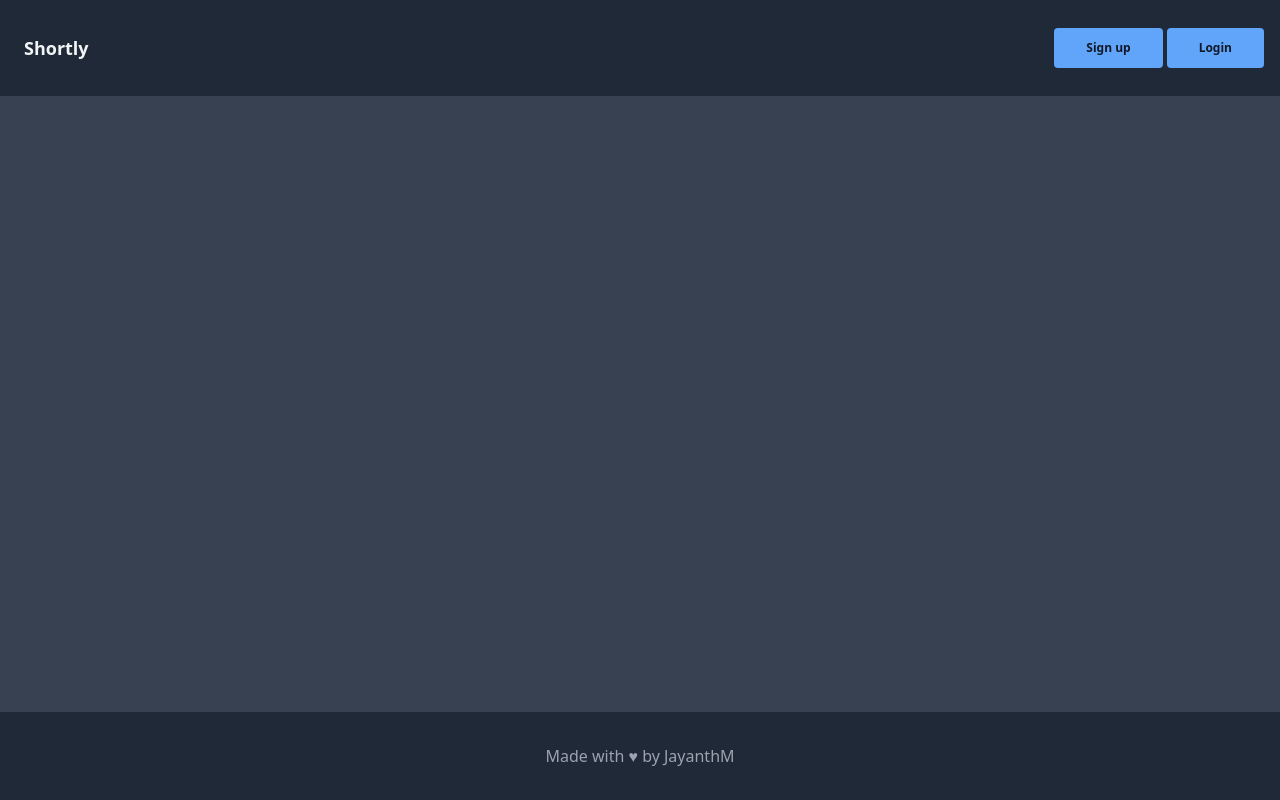
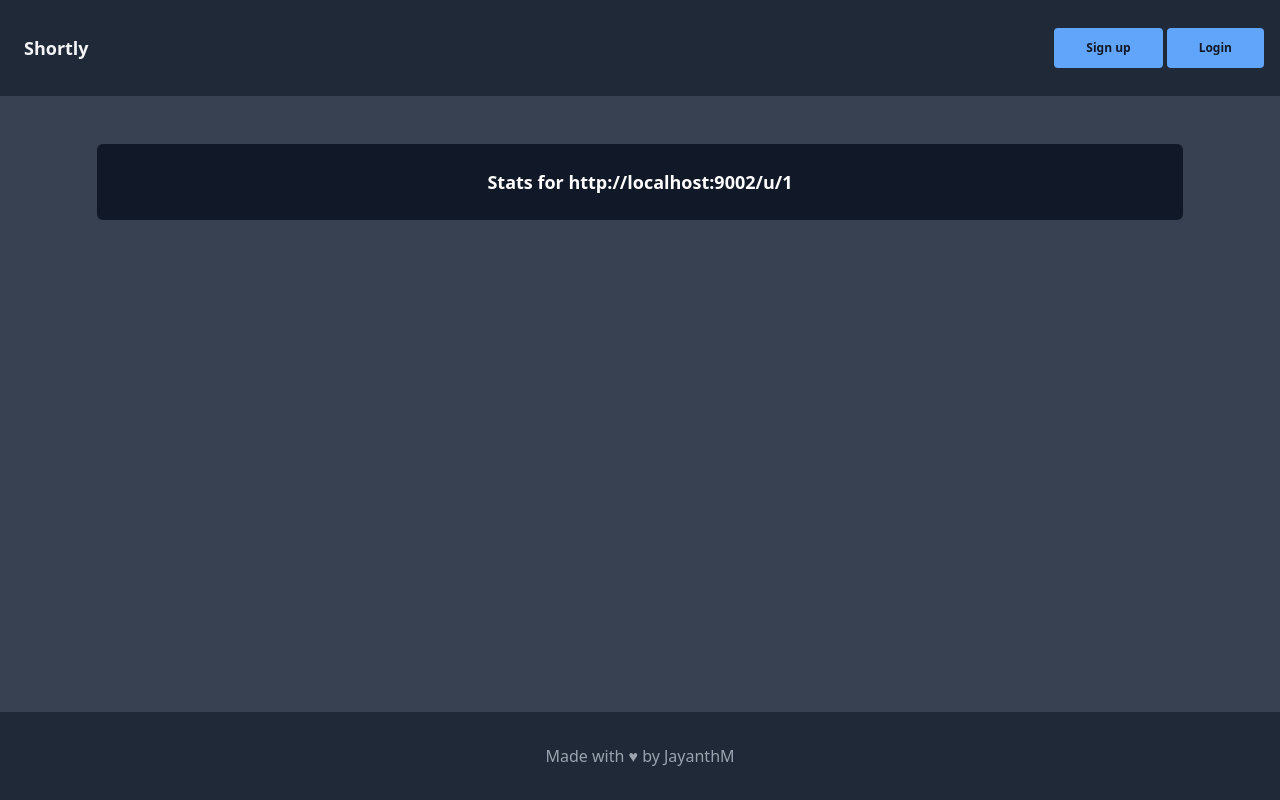
Before and after one commit to jmadupalli/shortly, a React (Vite) app in the folder frontend/: page /stats/1 in a window 1280 px wide. Built offline with nearby package versions, Linux system fonts and the light colour scheme.

Commit message:
Add Stats component

```diff
--- a/frontend/src/App.tsx
+++ b/frontend/src/App.tsx
@@ -5,6 +5,7 @@ import Footer from "./components/Footer";
 import Home from "./components/pages/Home";
 import Login from "./components/pages/Login";
 import Register from "./components/pages/Register";
+import Stats from "./components/pages/Stats";
 
 function App() {
   return (
@@ -15,6 +16,7 @@ function App() {
           <div className="grow bg-gray-700 p-6 lg:p-12">
             <Routes>
               <Route path="/" element={<Home />} />
+              <Route path="/stats/:code" element={<Stats />} />
               <Route path="/login" element={<Login />} />
               <Route path="/register" element={<Register />} />
             </Routes>
--- a/frontend/src/components/ShortlyRow.tsx
+++ b/frontend/src/components/ShortlyRow.tsx
@@ -1,3 +1,4 @@
+import { useNavigate } from "react-router-dom";
 import { useDeleteShortMutation } from "../redux/features/shortlyApi";
 import Spinner from "./Spinner";
 
@@ -14,6 +15,7 @@ const ShortlyRow = ({
 }) => {
   const [deleteShort, result] = useDeleteShortMutation();
   const shortURL = import.meta.env.VITE_API_URL + "/" + shortCode;
+  const navigate = useNavigate();
 
   const handleDelete = () => {
     deleteShort(shortCode);
@@ -38,6 +40,12 @@ const ShortlyRow = ({
         <p>{new Date(created).toLocaleString()}</p>
       </td>
       <td className="p-3">
+        <button
+          onClick={() => navigate("/stats/" + shortCode)}
+          className="m-1 rounded-md px-3 py-1 font-semibold dark:dark:bg-blue-400 dark:dark:text-gray-900"
+        >
+          Stats
+        </button>
         {result.isLoading ? (
           <Spinner />
         ) : (
--- /dev/null
+++ b/frontend/src/components/pages/Stats.tsx
@@ -0,0 +1,15 @@
+import { useParams } from "react-router-dom";
+
+const Stats = () => {
+  const { code: shortCode } = useParams();
+  const shortURL = import.meta.env.VITE_API_URL + "/" + shortCode;
+  return (
+    <>
+      <div className="m-auto mb-3 w-full rounded-md bg-gray-900 p-6 text-center text-lg font-bold text-white lg:w-11/12">
+        Stats for {shortURL}
+      </div>
+    </>
+  );
+};
+
+export default Stats;
--- a/frontend/src/redux/features/shortlyApi.ts
+++ b/frontend/src/redux/features/shortlyApi.ts
@@ -27,6 +27,9 @@ export const shortlyApi = createApi({
       query: () => "shortly/",
       providesTags: ["shorts"],
     }),
+    getShortlyStats: builder.query<void, string>({
+      query: (shortCode: string) => `shortly/stats/${shortCode}`
+    }),
     createShort: builder.mutation<void, { originalURL: string }>({
       query: (body: { originalURL: string }) => ({
         url: "shortly/",
@@ -47,6 +50,7 @@ export const shortlyApi = createApi({
 
 export const {
   useGetUserShortsQuery,
+  useGetShortlyStatsQuery,
   useCreateShortMutation,
   useDeleteShortMutation,
 } = shortlyApi;
```
